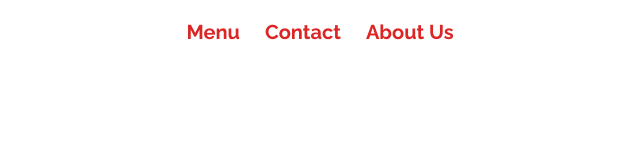
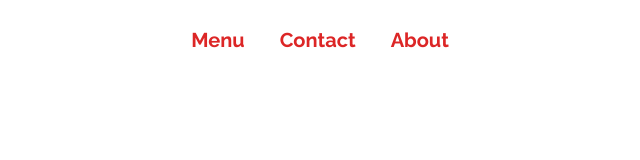
Before and after one commit to nacen-dev/odin-project-restaurant-page, a website built with webpack: page dist/index.html in a window 1280 px wide. Shown: the whole page, without its empty margins (320-960 px from the left). Built offline with nearby package versions, Linux system fonts and the light colour scheme.

Commit message:
Change textcontent and add padding, height

```diff
--- a/src/components/nav/nav.js
+++ b/src/components/nav/nav.js
@@ -16,8 +16,8 @@ const Nav = () => {
   contact.dataset.id = "contact";
   contact.classList.add("nav-list-item");
   const about = document.createElement("li");
-  about.textContent = "About Us";
-  about.dataset.id = "about"
+  about.textContent = "About";
+  about.dataset.id = "about";
   about.classList.add("nav-list-item");
 
   navList.appendChild(menu);
--- a/src/components/nav/nav.scss
+++ b/src/components/nav/nav.scss
@@ -2,11 +2,10 @@
 @import url('https://fonts.googleapis.com/css2?family=Raleway:wght@400;700&display=swap');
 
 .nav {
-  // background-color: colors.$red-600;
   display: flex;
   justify-content: center;
   align-items: center;
-  margin: 20px;
+  height: 10vh;
 
   .nav-list {
     list-style: none;
@@ -19,6 +18,7 @@
       font-family: 'Raleway', sans-serif;
       font-weight: 700;
       cursor: pointer;
+      padding: 5px;
     }
   }
 }
```
